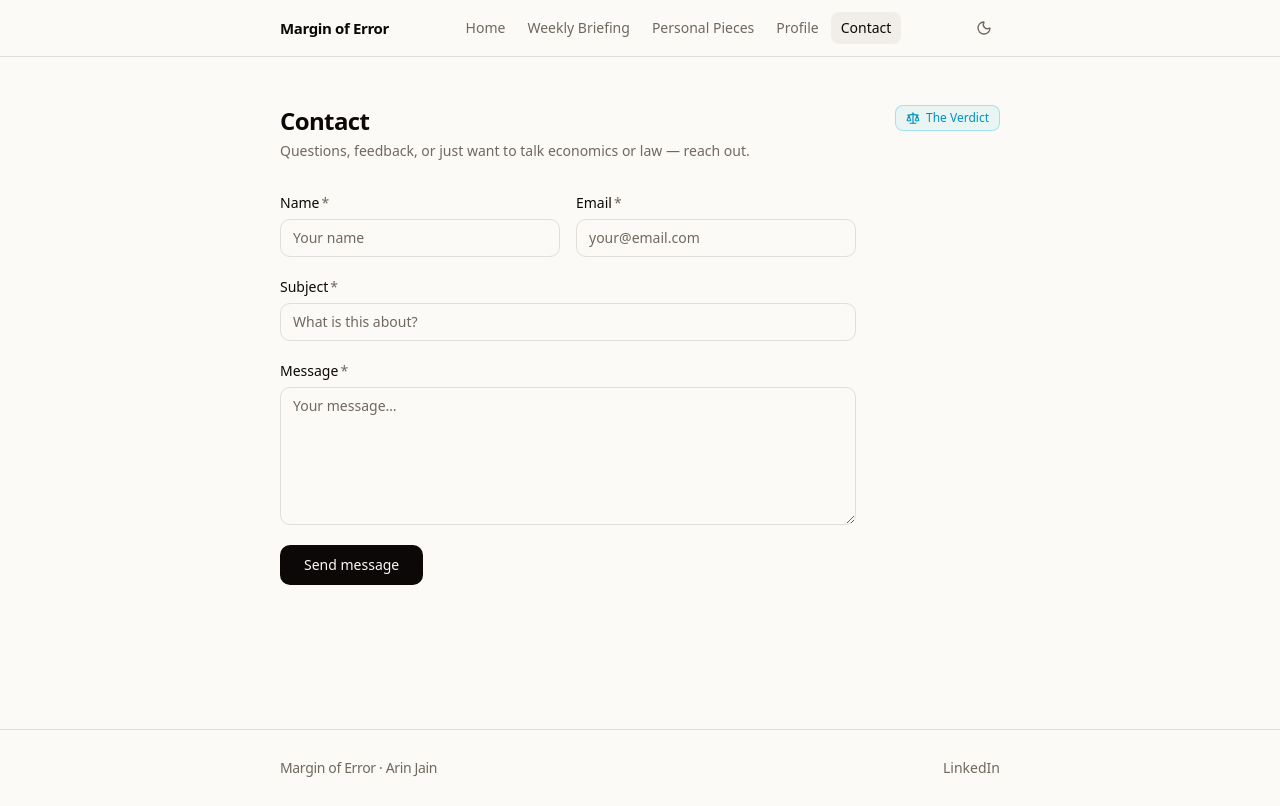
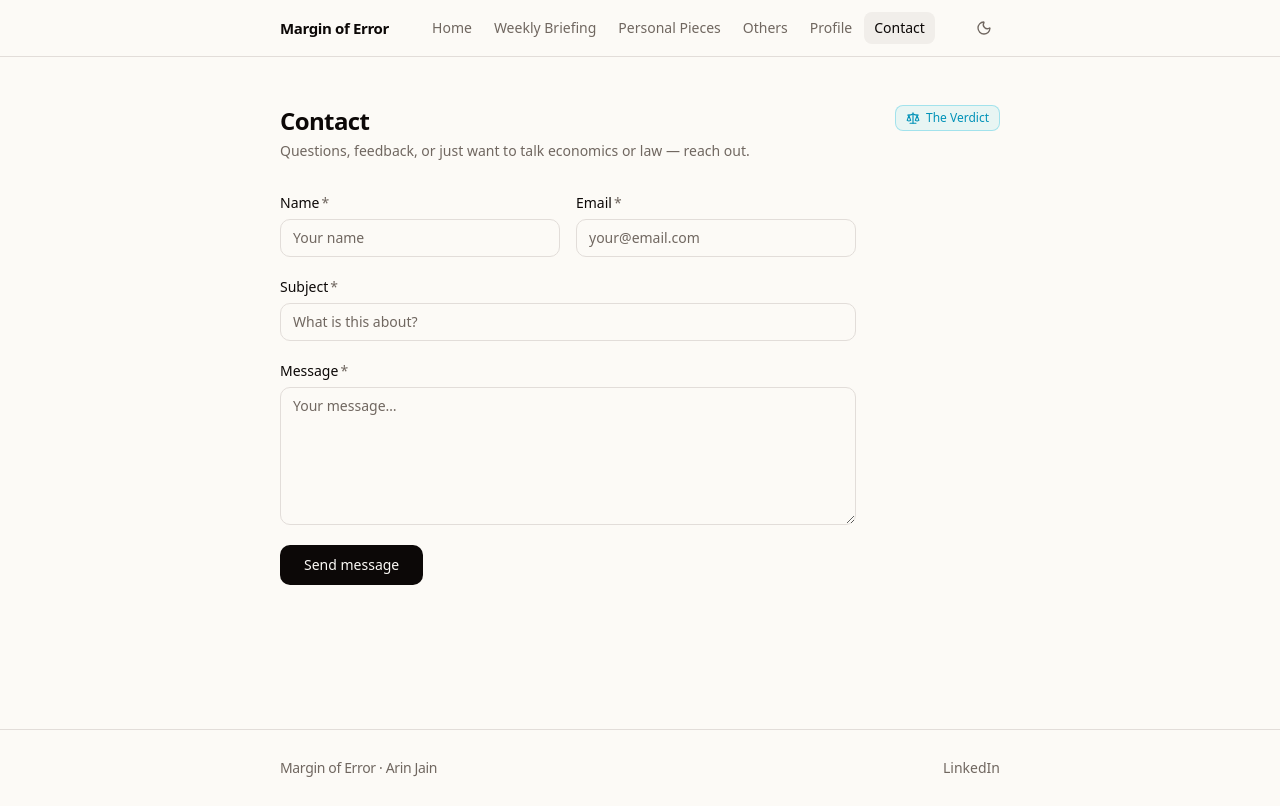
Before and after one commit to bobwrd/margin-of-error, a React (Vite) app: page /contact in a window 1280 px wide. Built offline with nearby package versions, Linux system fonts and the light colour scheme.

Commit message:
Add Others page for content outside weekly briefing and personal pieces
- New /others route + nav entry mirroring the Personal Pieces pattern
- New category: other parsed from frontmatter, filtered by /api/content/other
- Updated ContentCategory type, server parser allowlist, and README docs

```diff
--- a/server.ts
+++ b/server.ts
@@ -53,7 +53,7 @@ interface ContentMeta {
   tags: string[];
   summary: string;
   form: "article" | "newsletter";
-  category: "short" | "weekly" | "personal";
+  category: "short" | "weekly" | "personal" | "other";
   wordCount: number;
   pdf?: string;
   verdictId?: number;
@@ -121,7 +121,7 @@ function parseFrontmatter(raw: string, fallbackSlug: string): ContentItem {
   //   Personal pieces MUST be tagged explicitly.
   // - "newsletter" (<500 words) defaults to "short".
   const category: ContentMeta["category"] =
-    data.category === "personal" || data.category === "weekly" || data.category === "short"
+    data.category === "personal" || data.category === "weekly" || data.category === "short" || data.category === "other"
       ? (data.category as ContentMeta["category"])
       : form === "article"
         ? "weekly"
@@ -211,6 +211,12 @@ app.get("/api/content/weekly", async (c) => {
 app.get("/api/content/personal", async (c) => {
   const items = await loadAllFromArticlesDir();
   return c.json({ items: items.filter(i => i.category === "personal").map(({ body: _body, ...meta }) => meta) });
+});
+
+// Filter to other pieces (anything that doesn't fit weekly briefing or personal pieces)
+app.get("/api/content/other", async (c) => {
+  const items = await loadAllFromArticlesDir();
+  return c.json({ items: items.filter(i => i.category === "other").map(({ body: _body, ...meta }) => meta) });
 });
 
 // Filter to short-form pieces (newsletter-style observations under 500 words)
--- a/src/App.tsx
+++ b/src/App.tsx
@@ -3,6 +3,7 @@ import { ThemeProvider } from "@/components/theme-provider";
 import Home from "./pages/Home";
 import WeeklyBriefing from "./pages/WeeklyBriefing";
 import PersonalPieces from "./pages/PersonalPieces";
+import Others from "./pages/Others";
 import ArticlePage from "./pages/ArticlePage";
 import Profile from "./pages/Profile";
 import Contact from "./pages/Contact";
@@ -36,6 +37,9 @@ export default function App() {
           <Route path="/personal" element={<PersonalPieces />} />
           <Route path="/personal/:slug" element={<ArticlePage />} />
 
+          <Route path="/others" element={<Others />} />
+          <Route path="/others/:slug" element={<ArticlePage />} />
+
           {/* Legacy route — keep old links alive, redirect to the new category page. */}
           <Route path="/articles" element={<Navigate to="/weekly" replace />} />
 
--- a/src/config/site.ts
+++ b/src/config/site.ts
@@ -9,6 +9,7 @@ export const siteConfig = {
     { label: "Home", href: "/" },
     { label: "Weekly Briefing", href: "/weekly" },
     { label: "Personal Pieces", href: "/personal" },
+    { label: "Others", href: "/others" },
     { label: "Profile", href: "/profile" },
     { label: "Contact", href: "/contact" },
   ],
--- a/src/lib/api.ts
+++ b/src/lib/api.ts
@@ -55,6 +55,12 @@ export async function getPersonalPieces(): Promise<ContentMeta[]> {
   return data.items;
 }
 
+export async function getOthers(): Promise<ContentMeta[]> {
+  const res = await fetch("/api/content/other");
+  const data = await res.json();
+  return data.items;
+}
+
 export async function getProfile(): Promise<string> {
   const res = await fetch("/api/profile");
   const data = await res.json();
--- /dev/null
+++ b/src/pages/Others.tsx
@@ -0,0 +1,13 @@
+import CategoryPage from "./CategoryPage";
+import VerdictButton from "@/components/VerdictButton";
+
+export default function Others() {
+  return (
+    <CategoryPage
+      category="other"
+      title="Others"
+      subtitle="Everything that doesn't fit the weekly briefing or a personal piece."
+      headingExtra={<VerdictButton />}
+    />
+  );
+}
```
Also changed, not shown: 1 other file (tests, documents, lock files or other folders).
